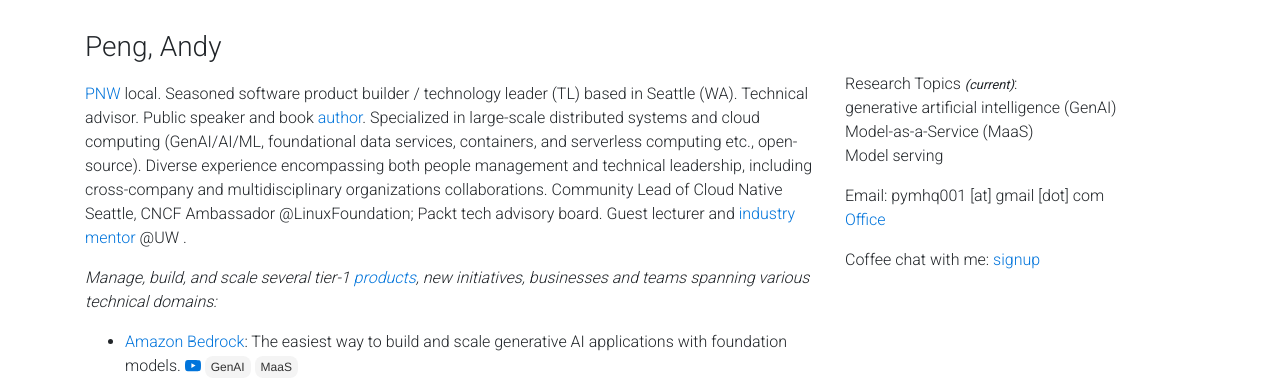
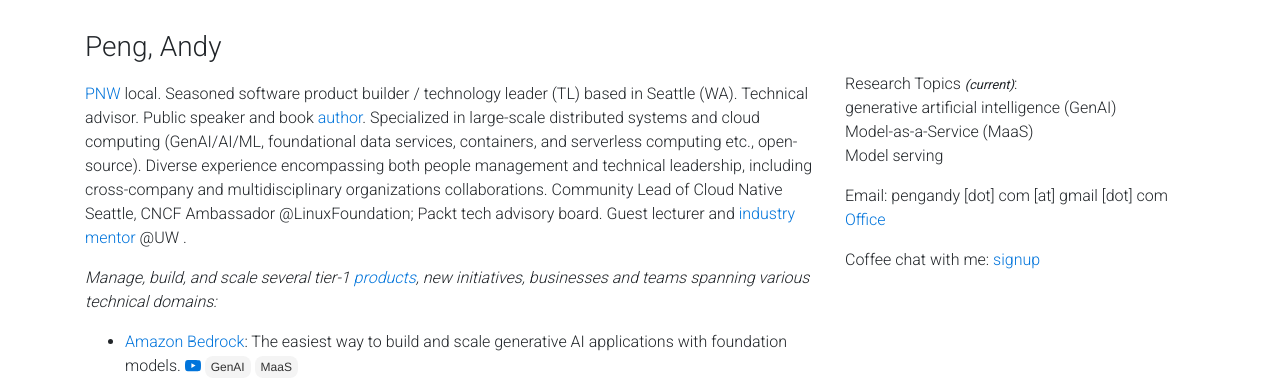
Before and after one commit to gfw001/gfw001.github.io, a Jekyll site: the page portfolio.html, which Jekyll copies as it is, in a window 1280 px wide and 900 px high. Shown: the top 378 px of the window. Built offline with Jekyll 4.4.1, drawn with Linux system fonts in a browser that asks for light colours; nearby versions of some CDN libraries; a style sheet for code colours, icons or effects is not loaded.

Commit message:
Update portfolio.html

```diff
--- a/portfolio.html
+++ b/portfolio.html
@@ -641,7 +641,7 @@
 	      Model serving
       </p>
       <p>
-	      Email: pymhq001 [at] gmail [dot] com <br>
+	      Email: pengandy [dot] com [at] gmail [dot] com <br>
 	      <a href="/office">Office</a>
       </p>
       <p>
```
